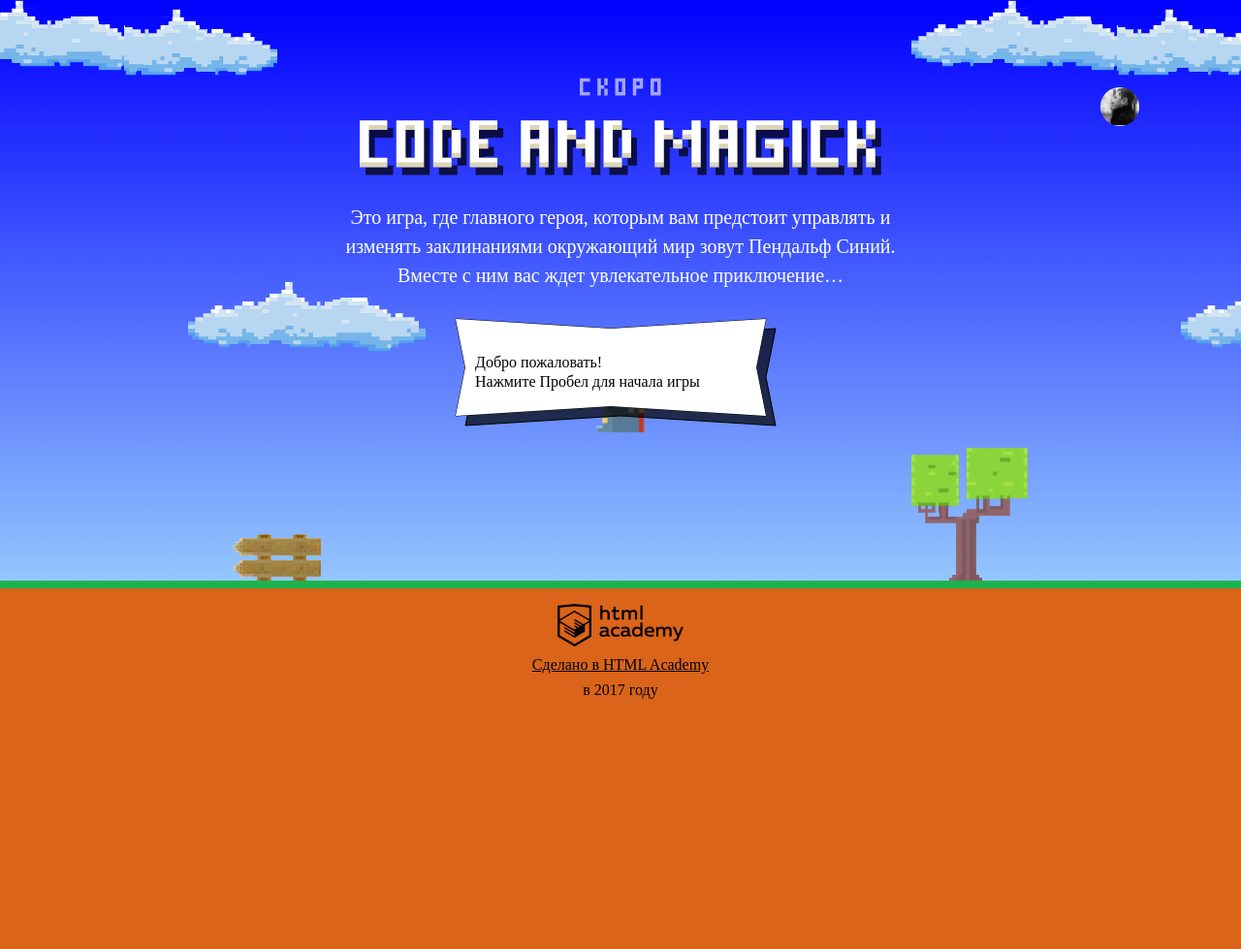
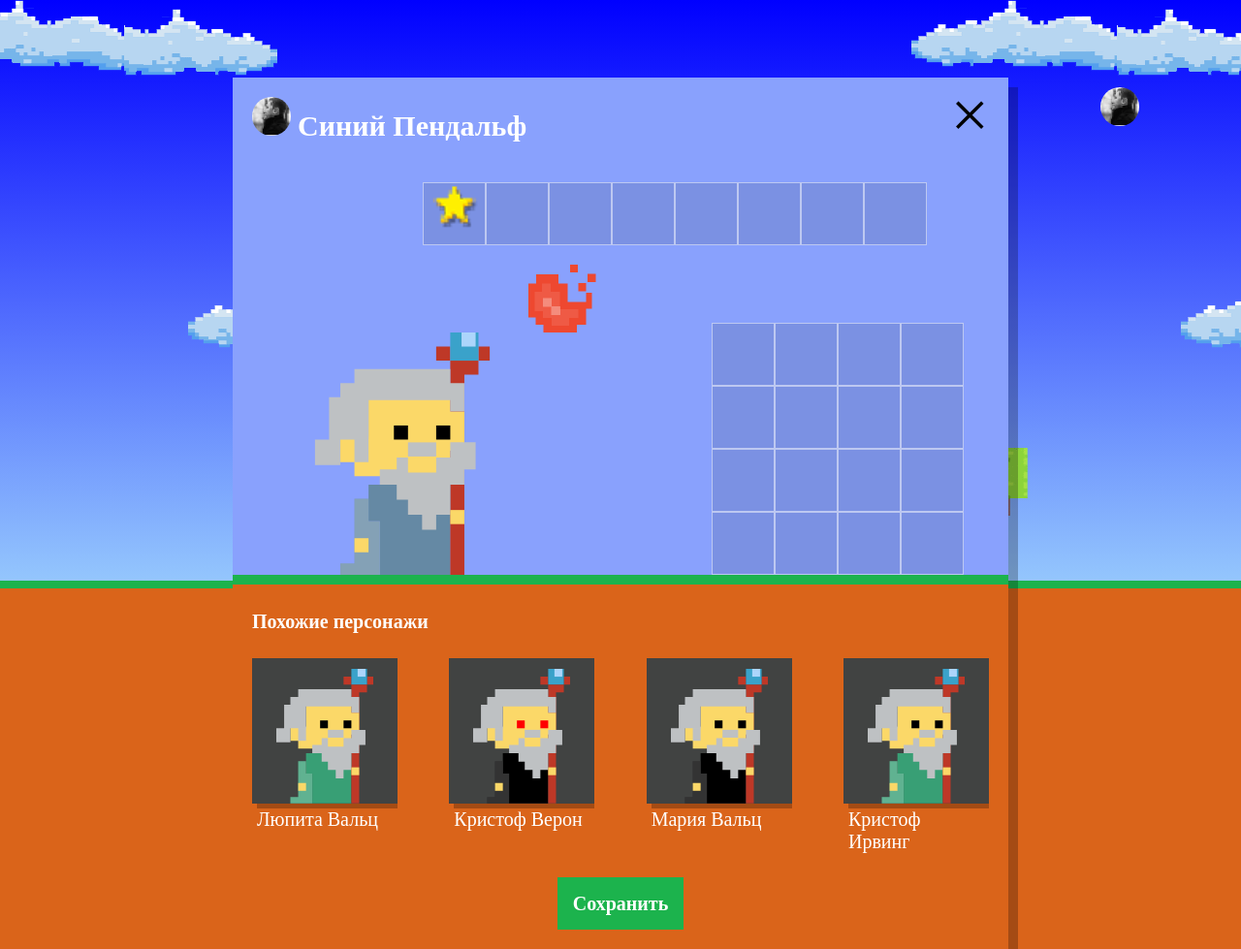
Before and after one commit to arcvetal/78617-code-and-magick-1, a website: page index.html in a window 1280 px wide. Shown: the whole page at 97% size. Before the commit the page ends 800 px from the top, so only its background shows below. Drawn offline with Linux system fonts and the light colour scheme; a web font is replaced by a local one.

Commit message:
Сделал список похожих магов

```diff
--- a/index.html
+++ b/index.html
@@ -203,6 +203,7 @@
     return height / 3 - getWizardHeight() / 2;
   };
 </script>
+<script src="js/setup.js"></script>
 <script src="js/stat.js"></script>
 <script src="js/game.js"></script>
 
--- /dev/null
+++ b/js/setup.js
@@ -0,0 +1,52 @@
+'use strict';
+
+var userDialog = document.querySelector('.setup');
+userDialog.classList.remove('hidden');
+
+var WIZARD_NAMES = ['Иван', 'Хуан Себастьян', 'Мария', 'Кристоф', 'Виктор', 'Юлия', 'Люпита', 'Вашингтон'];
+//
+var WIZARD_SECOND_NAMES = ['да Марья', 'Верон', 'Мирабелла', 'Вальц', 'Онопко', 'Топольницкая', 'Нионго', 'Ирвинг'];
+
+var COAT_COLORS = ['rgb(101, 137, 164)', 'rgb(241, 43, 107)', 'rgb(146, 100, 161)', 'rgb(56, 159, 117)', 'rgb(215, 210, 55)', 'rgb(0, 0, 0)'];
+
+var EYES_COLORS = ['black', 'red', 'blue', 'yellow', 'green'];
+
+var getFullName = function (nameArr, secondNameArr) {
+  return nameArr[getRandomElement(nameArr.length)] + ' ' + secondNameArr[getRandomElement(secondNameArr.length)];
+};
+
+var getRandomElement = function (max) {
+  return Math.floor(Math.random() * max);
+};
+
+var wizards = [];
+
+for (var i = 0; i < 4; i++) {
+  wizards[i] = {
+    name: getFullName(WIZARD_NAMES, WIZARD_SECOND_NAMES),
+    coatColor: COAT_COLORS[getRandomElement(COAT_COLORS.length)],
+    eyesColor: EYES_COLORS[getRandomElement(EYES_COLORS.length)]
+  };
+}
+
+var similarListElement = document.querySelector('.setup-similar-list');
+var similarWizardTemplate = document.querySelector('#similar-wizard-template').content;
+
+var renderWizard = function (wizard) {
+  var wizardElement = similarWizardTemplate.cloneNode(true);
+  wizardElement.querySelector('.setup-similar-label').textContent = wizard.name;
+  wizardElement.querySelector('.wizard-coat').style.fill = wizard.coatColor;
+  wizardElement.querySelector('.wizard-eyes').style.fill = wizard.eyesColor;
+
+  return wizardElement;
+
+};
+
+var fragment = document.createDocumentFragment();
+for (i = 0; i < wizards.length; i++) {
+  fragment.appendChild(renderWizard(wizards[i]));
+}
+similarListElement.appendChild(fragment);
+
+// console.log(getRandomElement(8));
+document.querySelector('.setup-similar').classList.remove('hidden');
```
